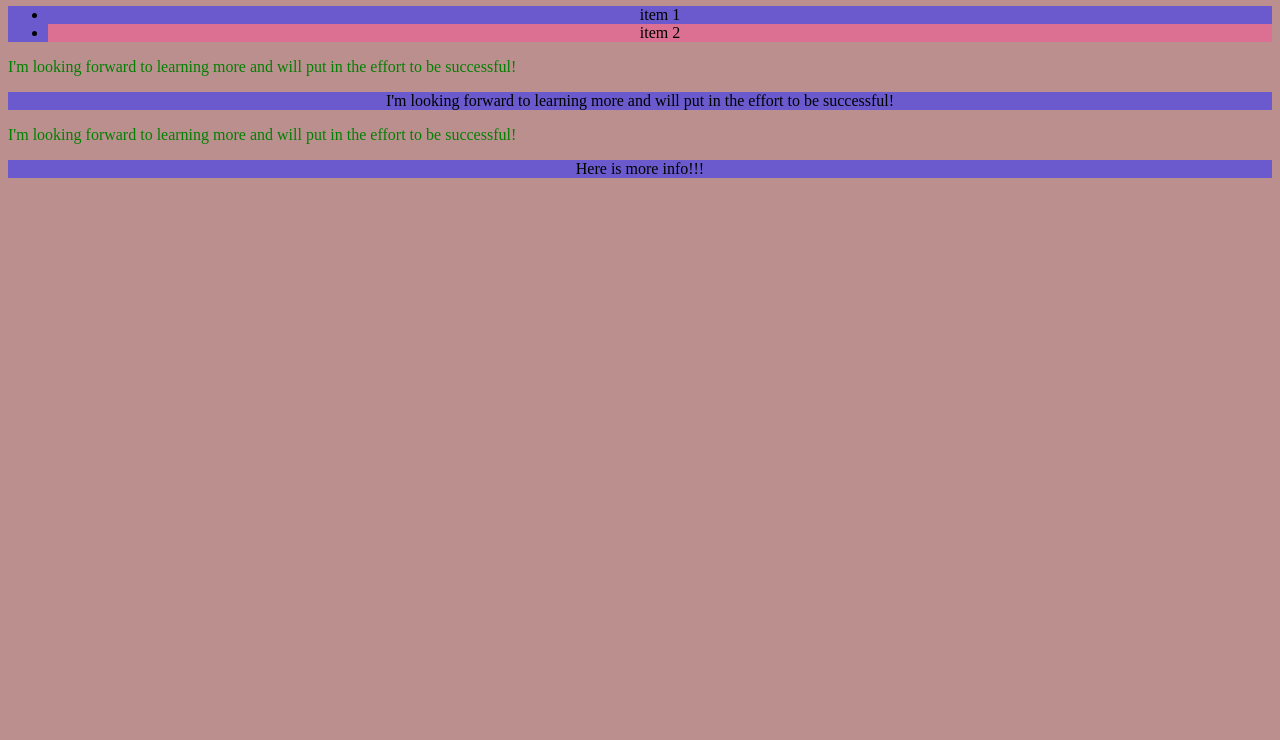
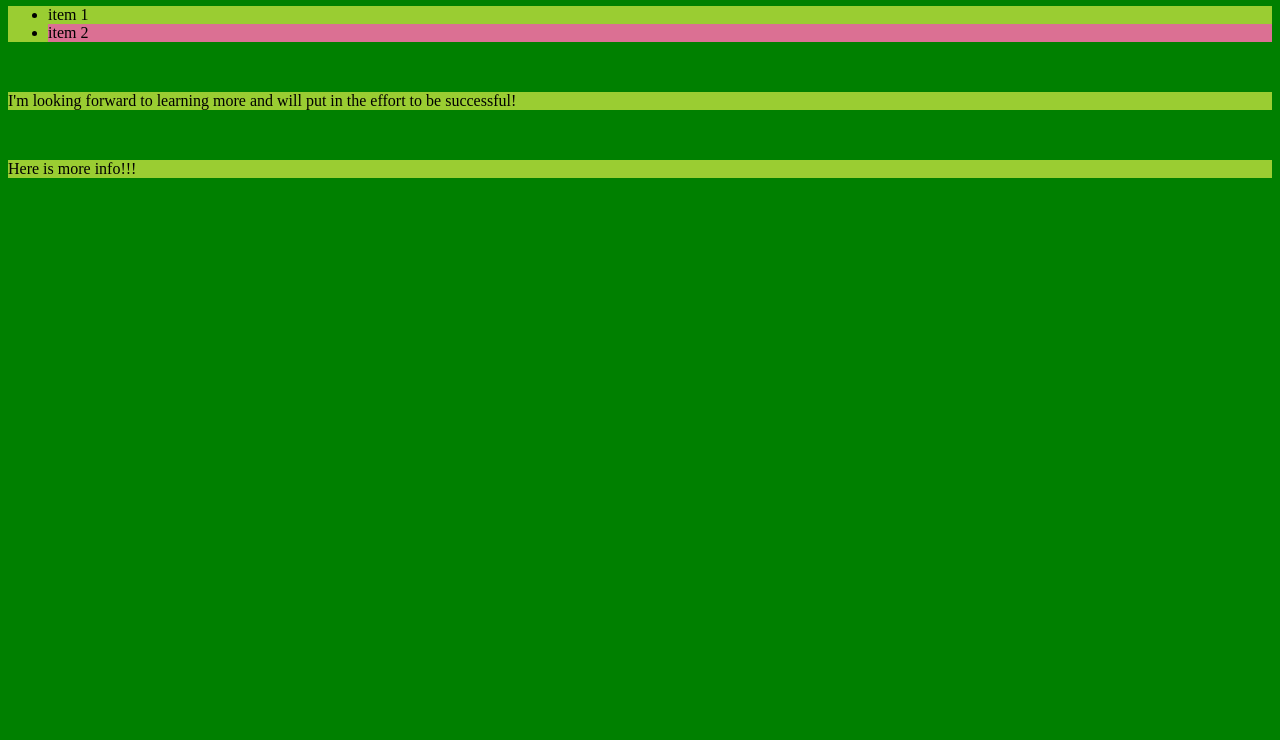
Before and after one commit to MaryHooker/20200206_html, a plain HTML site: page index.html in a window 1280 px wide. Shown: the part 60-800 px from the top of the page. Drawn offline with Linux system fonts and the light colour scheme.

Commit message:
CSS selector examples

```diff
--- a/index.html
+++ b/index.html
@@ -3,7 +3,7 @@
 
     <title>HTML Review</title>
 
-    <link rel="stylesheet" href="main.css">
+    <link rel="stylesheet" href="main2.css">
 
 </head>
 
--- /dev/null
+++ b/main2.css
@@ -0,0 +1,22 @@
+p {
+    color:green;
+}
+
+h1{
+
+    background-color:purple;
+}
+
+body{
+
+    background-color:green;
+}
+
+.loud_text{
+    background-color:yellowgreen;
+    color:black;
+}
+
+ #Scary_Cat{
+
+        background-color:palevioletred;
```
